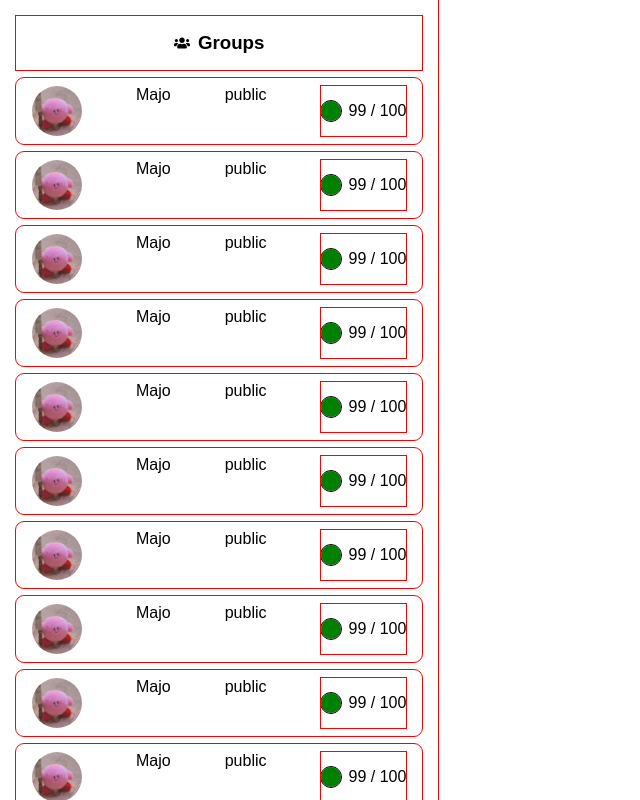
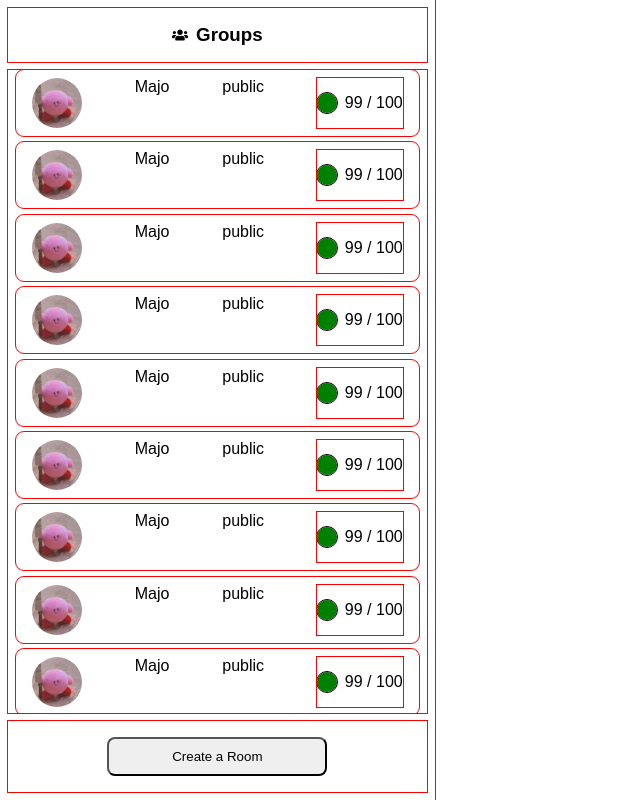
Before and after one commit to Practicas-senaSOFT/sockets, a React (Vite) app in the folder Client/: page / in a window 1280 px wide. Shown: the whole page, without its empty margins (0-640 px from the left). Built offline with nearby package versions, Linux system fonts and the light colour scheme; no server answers.

Commit message:
popup para creacion de salas a partir del id de usuario

```diff
--- a/Client/src/App.jsx
+++ b/Client/src/App.jsx
@@ -1,8 +1,7 @@
 import { Dashboard } from './Modules/Dashboard/Dashboard'
 import './Normalize.css'
-import io from 'socket.io-client'
+import socket from './WebSockets'
 
-const socket = io.connect('http://localhost:3001')
 
 function App() {
   return (
--- a/Client/src/Components/Layout/ChatGroups/ChatGroups.jsx
+++ b/Client/src/Components/Layout/ChatGroups/ChatGroups.jsx
@@ -2,6 +2,7 @@ import React from "react";
 import "./ChatGroups.scss";
 import { GroupCard } from "../../UI/GroupCard/GroupCard";
 import { FaUsers } from "react-icons/fa";
+import { CreateRoomButton } from "../../UI/CreateRoomButton/CreateRoomButton";
 
 export const ChatGroups = () => {
   return (
@@ -10,6 +11,7 @@ export const ChatGroups = () => {
         <FaUsers />
         <h3>Groups</h3>
       </div>
+      <div className="chatGroups-body">
         <GroupCard />
         <GroupCard />
         <GroupCard />
@@ -25,5 +27,9 @@ export const ChatGroups = () => {
         <GroupCard />
         <GroupCard />
       </div>
+      <div className="chatGroups-footer">
+        <CreateRoomButton />
+      </div>
+    </div>
   );
 };
--- a/Client/src/Components/Layout/ChatGroups/ChatGroups.scss
+++ b/Client/src/Components/Layout/ChatGroups/ChatGroups.scss
@@ -5,12 +5,11 @@
     outline: solid 1px red;
     height: 100%;
     width: 650px;
-    padding: 1em;
+    padding: 0.5em;
     display: flex;
     flex-direction: column;
     align-items: center;
     gap: 0.5em;
-    overflow-y: scroll;
 
     .chatGroups-Header{
         outline: solid 1px red;
@@ -21,4 +20,24 @@
         width: 100%;
         padding: 1em;
     }
+
+    .chatGroups-body{
+        outline: solid 1px red;
+        width: 100%;
+        display: flex;
+        flex-direction: column;
+        gap: 0.40em;
+        overflow-y: scroll;
+        padding: 0 0.5em;
+    }
+
+    .chatGroups-footer{
+        outline: solid 1px red;
+        width: 100%;
+        display: flex;
+        align-items: center;
+        justify-content: center;
+        gap: 0.5em;
+        padding: 1em;
+    }
 }
--- a/Client/src/Components/UI/CreateRoomButton/CreateRoomButton.jsx
+++ b/Client/src/Components/UI/CreateRoomButton/CreateRoomButton.jsx
@@ -1,10 +1,41 @@
-import React from 'react'
-import './CreateRoomButton.scss'
+import React from "react";
+import { Overlay, PopUp } from "../../../StyledComponents/StyledComponents";
+import "./CreateRoomButton.scss";
 
 export const CreateRoomButton = () => {
+  const [showPopUp, setShowPopUp] = React.useState(false);
+
+  const changePopUp = () => {
+    setShowPopUp(!showPopUp);
+  };
+
+  const [ height, setHeight ] = React.useState("250px");
+
+  const changeHeight = (e) => {
+    if(e.target.value === "private") {
+      setHeight("300px");
+    }else{
+      setHeight("250px");
+    }
+  }
+
   return (
     <>
-    <button name='create'>
-        Create a Room</button></>
-  )
-}
+      <button onClick={() => changePopUp()} name="create">
+        Create a Room
+      </button>
+      {showPopUp && <Overlay>
+        <PopUp height={height}>
+          <input type="text" name="roomName" placeholder="roomName"  />
+          <select onChange={e => changeHeight(e)}>
+            <option value="public">public</option>
+            <option value="private">Private</option>
+          </select>{
+            height === "300px" ? <input type="text" name="password" placeholder="password" /> : null
+          }
+         <button>Create New Room</button>
+        </PopUp>
+        </Overlay>}
+    </>
+  );
+};
--- a/Client/src/Components/UI/CreateRoomButton/CreateRoomButton.scss
+++ b/Client/src/Components/UI/CreateRoomButton/CreateRoomButton.scss
@@ -4,3 +4,10 @@ button[name='create']{
     border-radius: 8px;
     cursor: pointer;
 }
+
+.popUp-create-content{
+    outline: solid 1px red;
+    width: 400px;
+    height: 300px;
+
+}
--- a/Client/src/StyledComponents/StyledComponents.jsx
+++ b/Client/src/StyledComponents/StyledComponents.jsx
@@ -6,3 +6,27 @@ export const GroupColor = styled.div`
   height: 20px;
   border-radius: 255px;
   outline: 1px solid #000;`
+
+export const Overlay = styled.div`
+  position: fixed;
+  top: 0;
+  left: 0;
+  width: 100%;
+  height: 100%;
+  backdrop-filter: blur(5px);
+  display: flex;
+  justify-content: center;
+  align-items: center;
+`
+
+export const PopUp = styled.div`
+  width: 500px;
+  height: ${props => props.height};
+  background-color: #fff;
+  border-radius: 5px;
+  display: flex;
+  flex-direction: column;
+  padding: 1em;
+  gap: 1em;
+  outline: 1px solid #000;
+  transition : all 0.5s ease-in-out;`
--- /dev/null
+++ b/Client/src/WebSockets.jsx
@@ -0,0 +1,12 @@
+import io from "socket.io-client";
+
+const socket = io.connect("http://localhost:3001");
+socket.on("connect", () => {
+  console.log(socket.id);
+});
+
+socket.emit("update item","test", "public", (response) => {
+  console.log(response.status); // ok
+});
+
+export default socket;
```
Also changed, not shown: 1 other file (tests, documents, lock files or other folders). Lines whose indentation alone changed are shown as unchanged.
